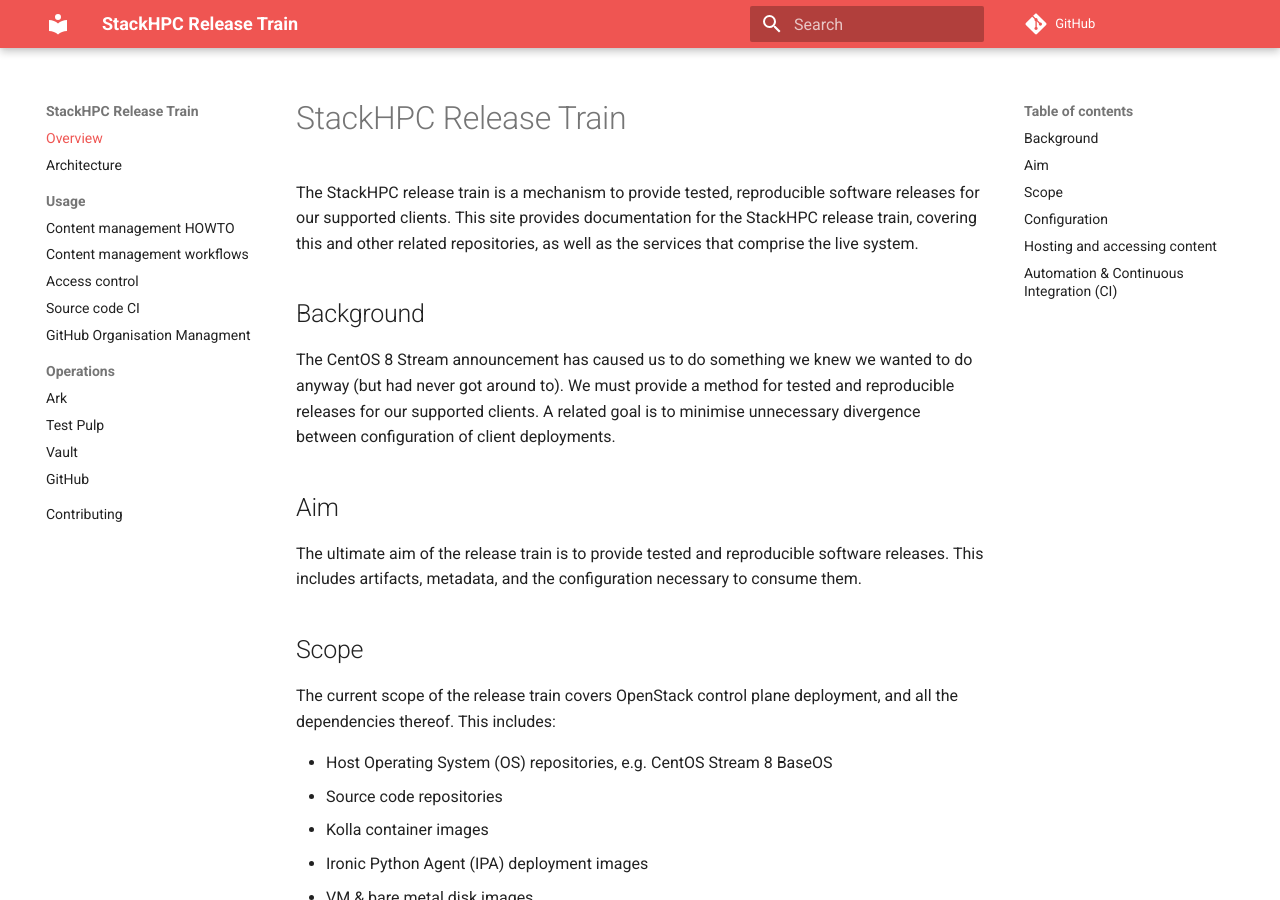
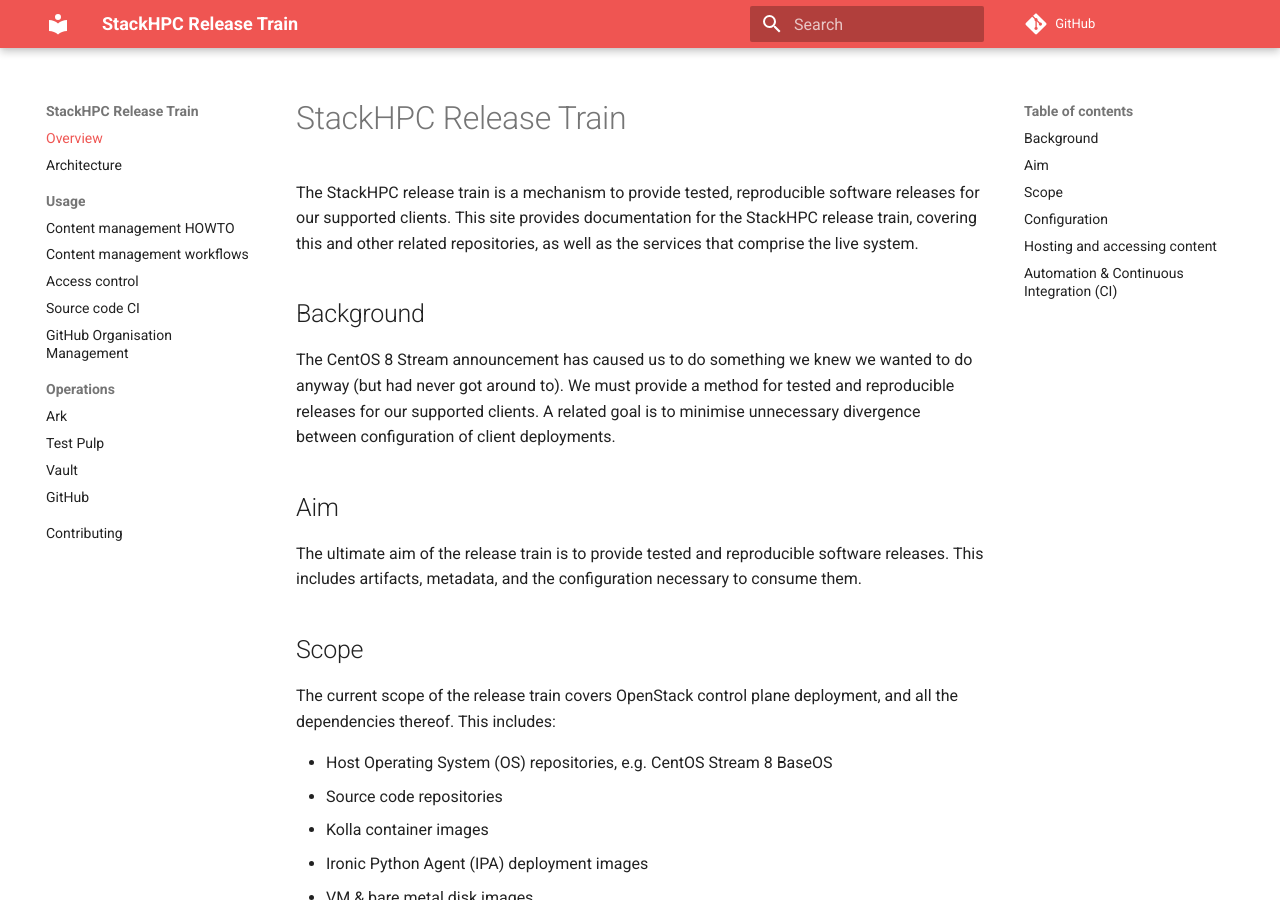
Before and after one commit to stackhpc/stackhpc-release-train, an MkDocs documentation site: the page built from docs/index.md, in a window 1280 px wide and 900 px high. Built offline with MkDocs 1.6.1 and Material for MkDocs 9.7.7, drawn with Linux system fonts in a browser that asks for light colours; comment, search, counter and statistics services are not loaded.

```diff
--- a/mkdocs.yml
+++ b/mkdocs.yml
@@ -25,7 +25,7 @@ nav:
       Content management workflows: usage/content-workflows.md
       Access control: usage/access.md
       Source code CI: usage/source-code-ci.md
-      GitHub Organisation Managment: usage/github-organisation-management.md
+      GitHub Organisation Management: usage/github-organisation-management.md
   - Operations:
       Ark: operations/ark.md
       Test Pulp: operations/test-pulp.md
```
